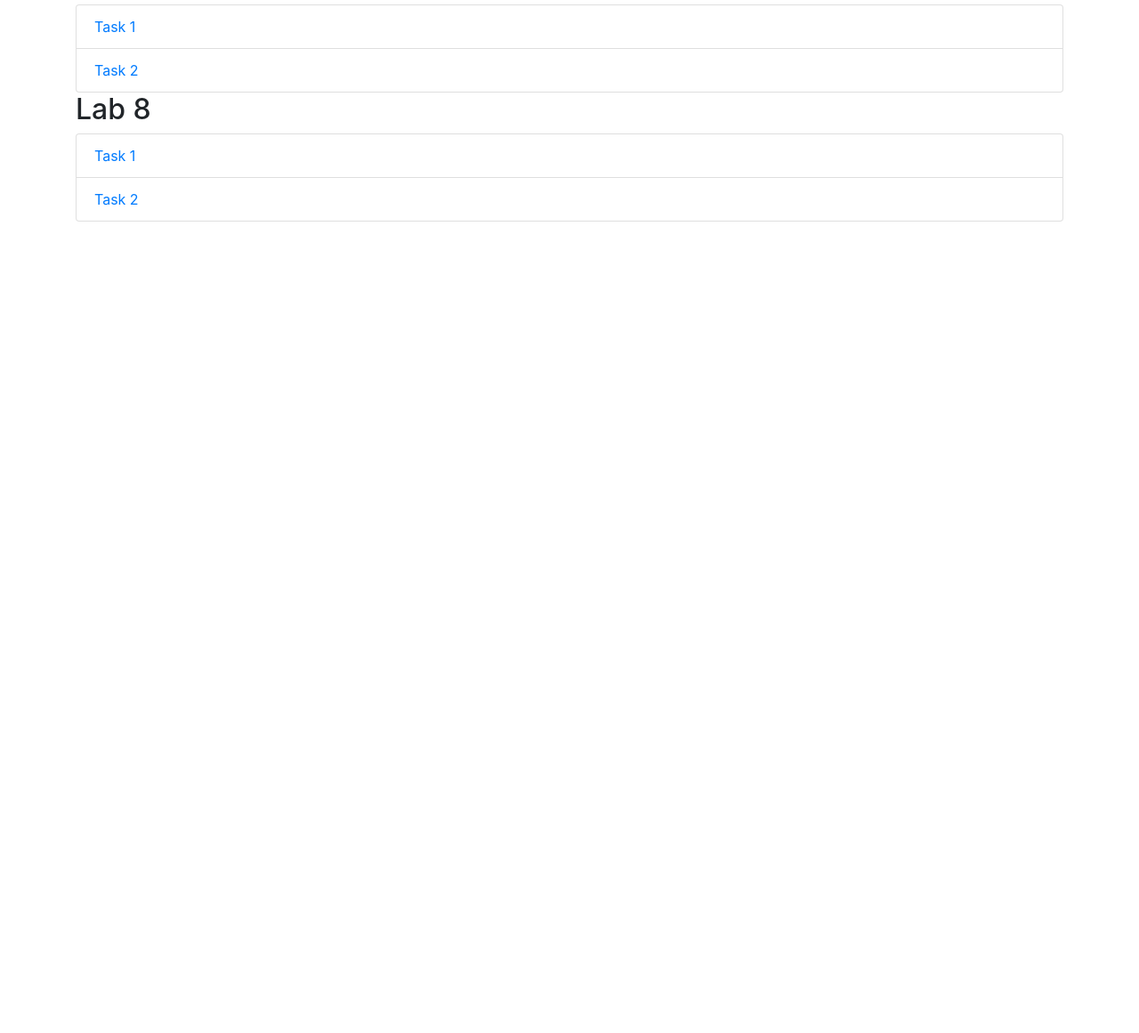
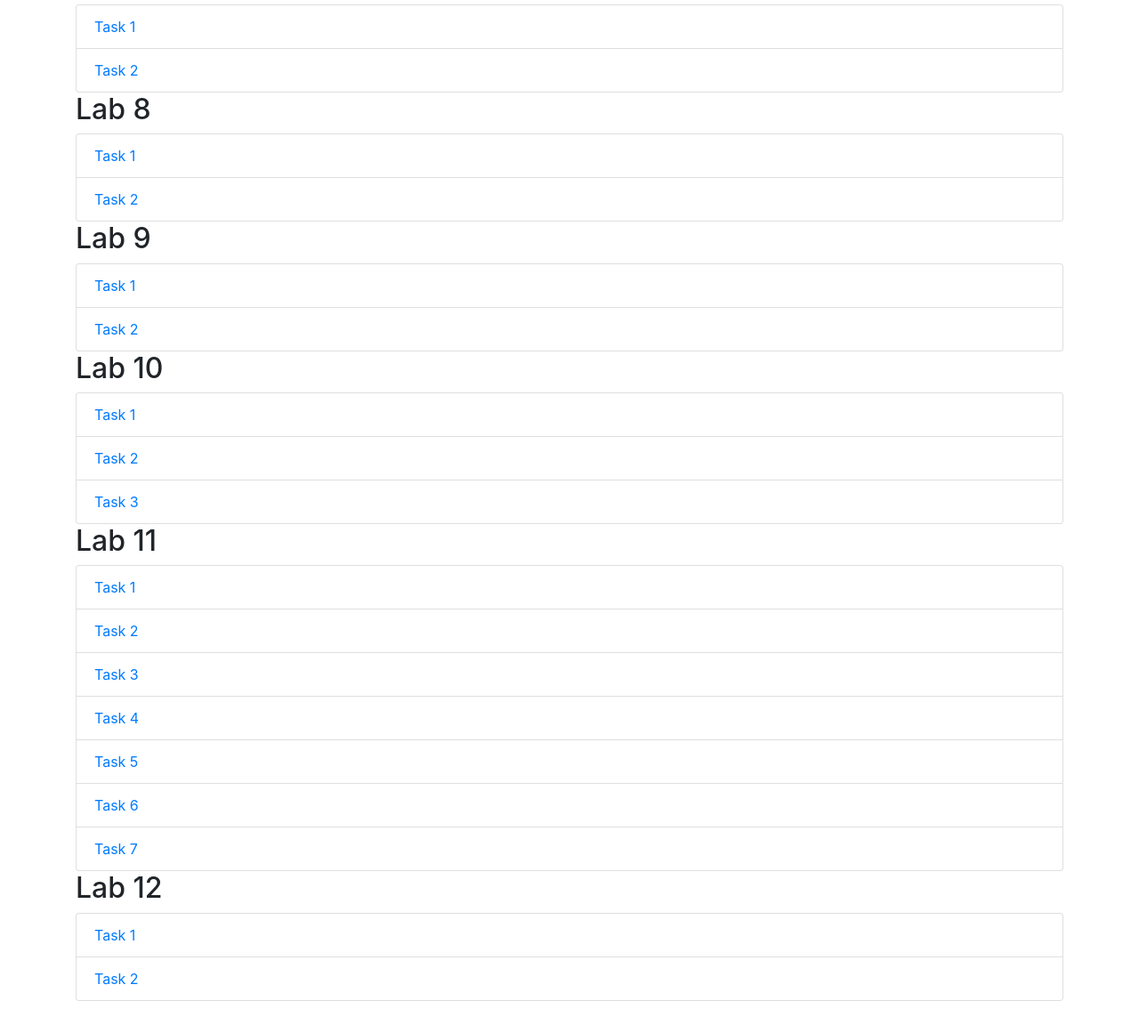
Before and after one commit to Vasyl16/CompProgramAllwork, a plain HTML site: page index.html in a window 1280 px wide. Shown: the part 1484-2645 px from the top of the page at 89% size. Before the commit the page ends 1733 px from the top, so only its background shows below. Drawn offline with nearby package versions, Linux system fonts and the light colour scheme.

Commit message:
final update index.html

```diff
--- a/index.html
+++ b/index.html
@@ -112,6 +112,62 @@
           <a href="lab8_vasye/task2.html">Task 2</a>
         </li>
       </ul>
+      <h2>Lab 9</h2>
+      <ul class="list-group">
+        <li class="list-group-item">
+          <a href="lab9_vasye/task1.html">Task 1</a>
+        </li>
+        <li class="list-group-item">
+          <a href="lab9_vasye/task2.html">Task 2</a>
+        </li>
+      </ul>
+      <h2>Lab 10</h2>
+      <ul class="list-group">
+        <li class="list-group-item">
+          <a href="lab10_vasye/task1.html">Task 1</a>
+        </li>
+        <li class="list-group-item">
+          <a href="lab10_vasye/task2.html">Task 2</a>
+        </li>
+        <li class="list-group-item">
+          <a href="lab10_vasye/task3.html">Task 3</a>
+        </li>
+      </ul>
+      <h2>Lab 11</h2>
+      <ul class="list-group">
+        <li class="list-group-item">
+          <a href="lab11_vasye/task1.html">Task 1</a>
+        </li>
+        <li class="list-group-item">
+          <a href="lab11_vasye/task2.html">Task 2</a>
+        </li>
+        <li class="list-group-item">
+          <a href="lab11_vasye/task3.html">Task 3</a>
+        </li>
+        <li class="list-group-item">
+          <a href="lab11_vasye/task4.html">Task 4</a>
+        </li>
+        <li class="list-group-item">
+          <a href="lab11_vasye/task5.html">Task 5</a>
+        </li>
+        <li class="list-group-item">
+          <a href="lab11_vasye/task6.html">Task 6</a>
+        </li>
+        <li class="list-group-item">
+          <a href="lab11_vasye/task7.html">Task 7</a>
+        </li>
+      </ul>
+      <h2>Lab 12</h2>
+      <ul class="list-group">
+        <li class="list-group-item">
+          <a href="lab12_vasye/task1.html">Task 1</a>
+        </li>
+        <li class="list-group-item">
+          <a href="lab12_vasye/task2.html">Task 2</a>
+        </li>
+      </ul>
+      <br />
+      <br />
     </div>
 
     <script src="https://code.jquery.com/jquery-3.5.1.slim.min.js"></script>
```
